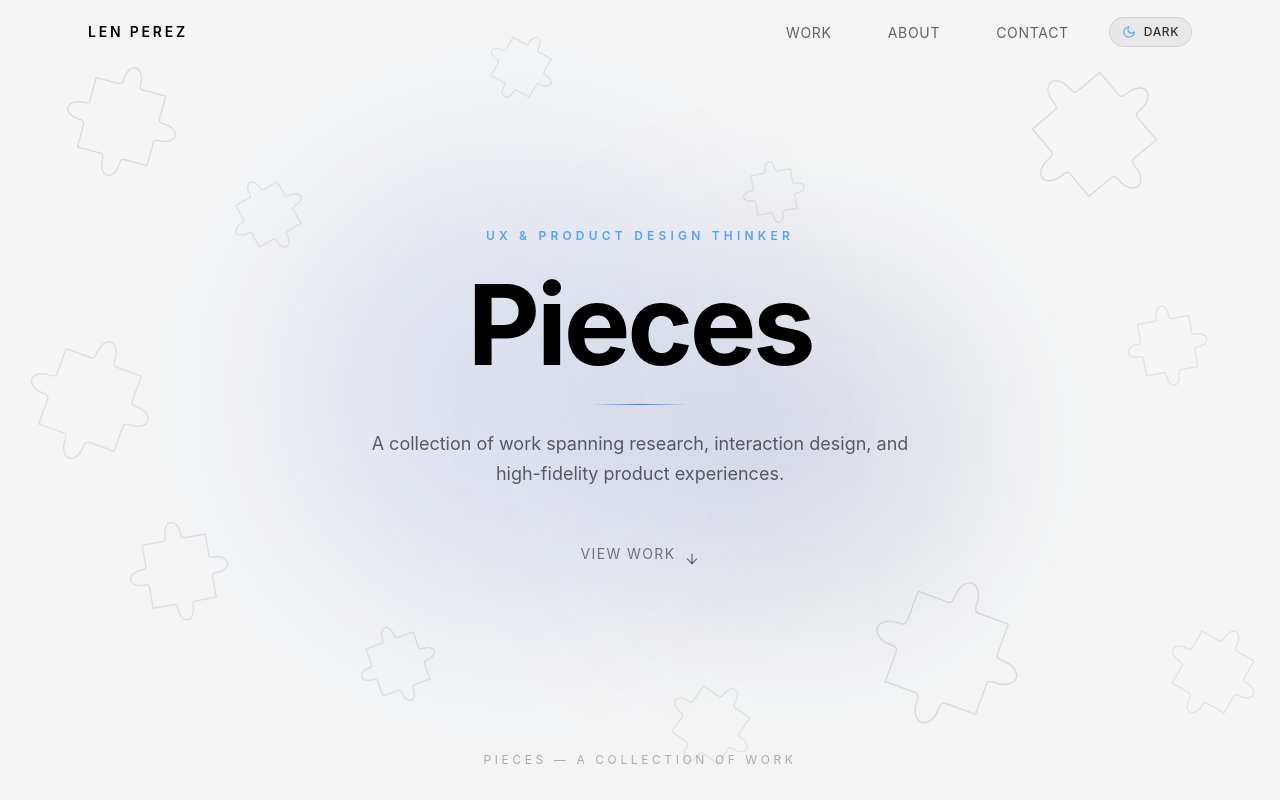
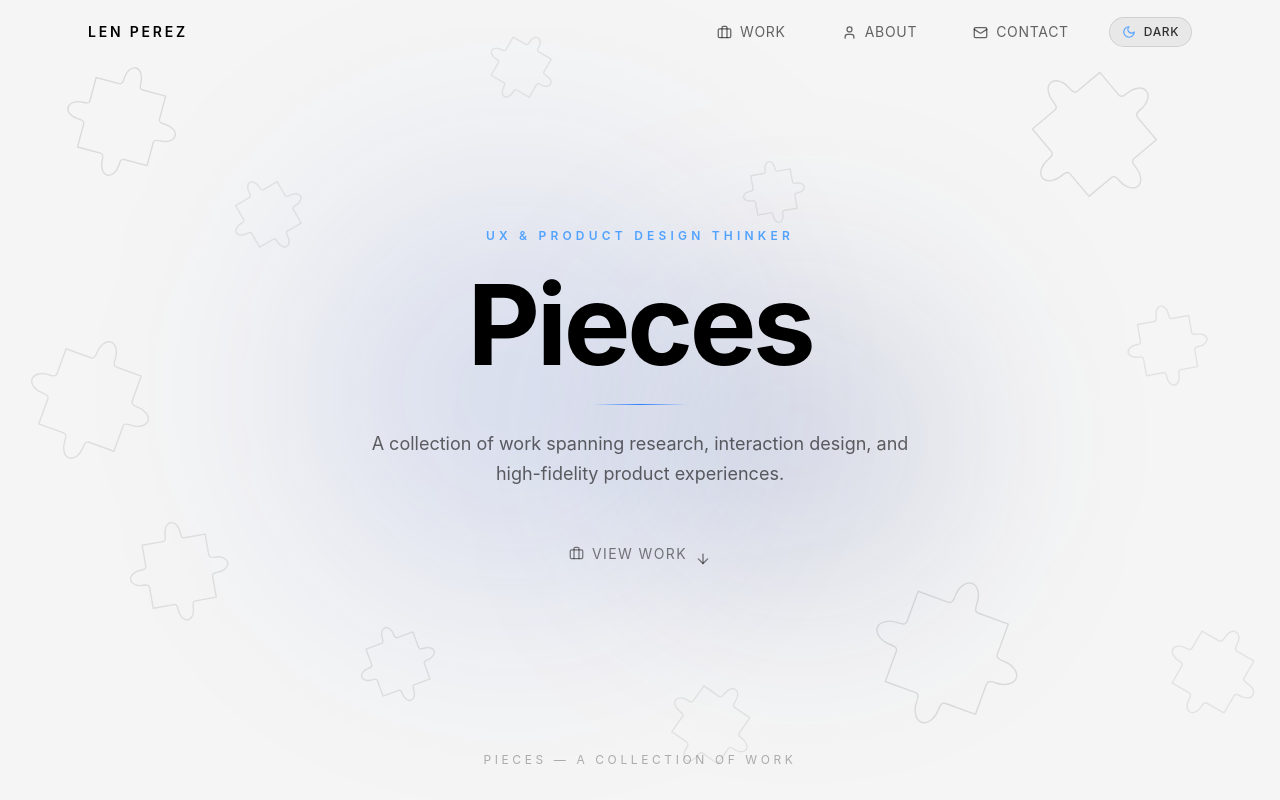
Before and after one commit to lenperez/next, a React (Vite) app: page / in a window 1280 px wide. Shown: the top 800 px of the page. Built offline with nearby package versions, Linux system fonts and the light colour scheme.

Commit message:
feat(nav): add icons to navigation and hero links
Update the navigation menu and hero section to include representative icons for each link to improve visual clarity and UX.

```diff
--- a/src/app/components/Hero.tsx
+++ b/src/app/components/Hero.tsx
@@ -1,5 +1,5 @@
 import { motion } from "motion/react";
-import { ArrowDown } from "lucide-react";
+import { ArrowDown, Briefcase } from "lucide-react";
 import { useTheme } from "../context/ThemeContext";
 
 export function Hero() {
@@ -59,6 +59,7 @@ export function Hero() {
                 : "text-black/50 hover:text-black/80 hover:bg-black/5"
             }`}
           >
+            <Briefcase size={15} />
             <span>View Work</span>
             <motion.div
               animate={{ y: [0, 5, 0] }}
--- a/src/app/components/Nav.tsx
+++ b/src/app/components/Nav.tsx
@@ -1,12 +1,12 @@
 import { useState, useEffect } from "react";
 import { motion, AnimatePresence } from "motion/react";
-import { Menu, X, Sun, Moon } from "lucide-react";
+import { Menu, X, Sun, Moon, Briefcase, User, Mail } from "lucide-react";
 import { useTheme } from "../context/ThemeContext";
 
 const links = [
-  { label: "Work", href: "#work" },
-  { label: "About", href: "#about" },
-  { label: "Contact", href: "#contact" },
+  { label: "Work", href: "#work", icon: Briefcase },
+  { label: "About", href: "#about", icon: User },
+  { label: "Contact", href: "#contact", icon: Mail },
 ];
 
 export function Nav() {
@@ -47,20 +47,24 @@ export function Nav() {
         {/* Desktop links & Theme Switcher */}
         <div className="hidden md:flex items-center gap-6">
           <ul className="flex items-center gap-6">
-            {links.map((l) => (
+            {links.map((l) => {
+              const Icon = l.icon;
+              return (
                 <li key={l.href}>
                   <a
                     href={l.href}
-                  className={`transition-all text-sm tracking-wider uppercase px-4 py-1.5 rounded-full ${
+                    className={`inline-flex items-center gap-2 transition-all text-sm tracking-wider uppercase px-4 py-1.5 rounded-full ${
                       isDark
                         ? "text-white/60 hover:text-white hover:bg-white/10"
                         : "text-black/60 hover:text-black hover:bg-black/5"
                     }`}
                   >
-                  {l.label}
+                    <Icon size={15} />
+                    <span>{l.label}</span>
                   </a>
                 </li>
-            ))}
+              );
+            })}
           </ul>
 
           {/* Theme Switcher Button */}
@@ -122,19 +126,23 @@ export function Nav() {
             }`}
           >
             <ul className="px-6 py-4 flex flex-col gap-4">
-              {links.map((l) => (
+              {links.map((l) => {
+                const Icon = l.icon;
+                return (
                   <li key={l.href}>
                     <a
                       href={l.href}
-                    className={`text-sm tracking-wider uppercase ${
+                      className={`inline-flex items-center gap-2.5 text-sm tracking-wider uppercase ${
                         isDark ? "text-white/70 hover:text-white" : "text-black/70 hover:text-black"
                       }`}
                       onClick={() => setMenuOpen(false)}
                     >
-                    {l.label}
+                      <Icon size={16} />
+                      <span>{l.label}</span>
                     </a>
                   </li>
-              ))}
+                );
+              })}
             </ul>
           </motion.div>
         )}
```
Lines whose indentation alone changed are shown as unchanged.
